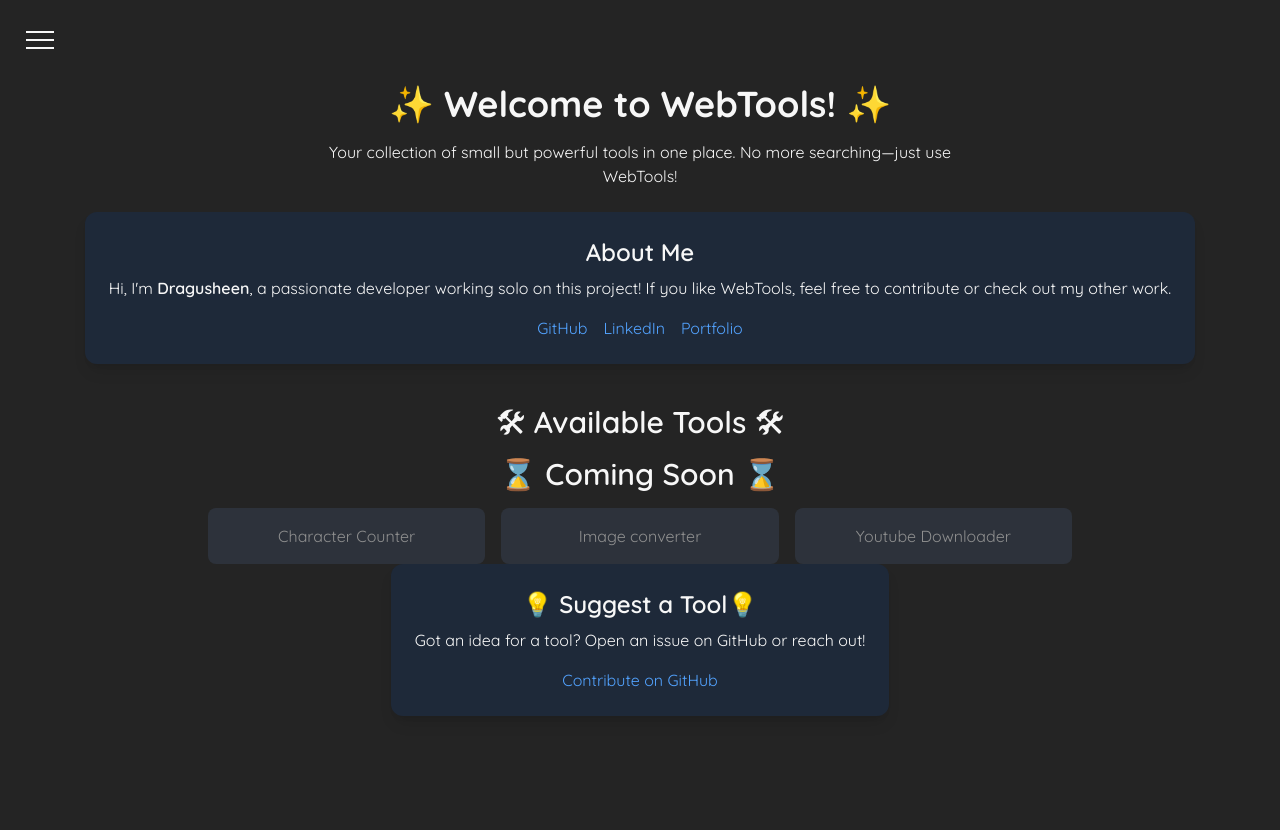
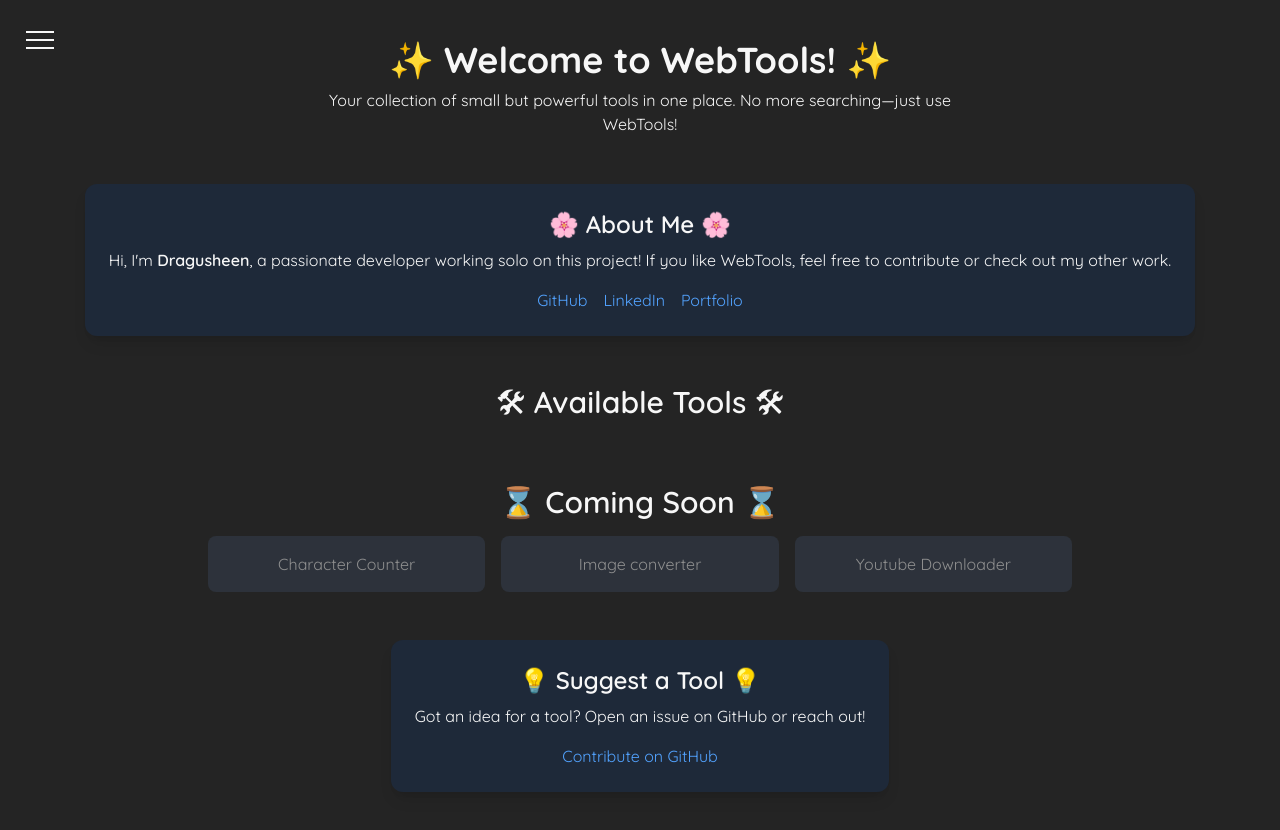
Before and after one commit to dragusheen/WebTools, a React (Vite) app: page /#/ in a window 1280 px wide. Before the commit the page ends 800 px from the top, so only its background shows below. Built offline with nearby package versions, Linux system fonts and the light colour scheme.

Commit message:
[~] fix style

```diff
--- a/src/pages/HomePage.tsx
+++ b/src/pages/HomePage.tsx
@@ -10,23 +10,25 @@
 import React from "react";
 import { Link } from "react-router-dom"; // Assuming you use React Router
 import { getToolsConfigs, getUpcomingToolsConfigs } from "../router/routesConfig";
-import Grid from "../components/grid/Grid";
+import Grid from "../components/Grid/Grid";
+import Hint from "../components/Hint/Hint";
 
 const HomePage: React.FC = () => {
     const tools = getToolsConfigs();
     const upcomingTools = getUpcomingToolsConfigs();
 
     return (
-        <div className="w-full min-h-screen flex flex-col items-center justify-center py-10 px-6 text-center">
-            <h1 className="text-4xl font-bold color-light mb-4">
-                ✨ Welcome to WebTools! ✨
-            </h1>
-            <p className="color-light max-w-2xl mb-6">
-                Your collection of small but powerful tools in one place. No more searching—just use WebTools!
-            </p>
+        <div className="w-full min-h-screen flex flex-col gap-12 items-center justify-center py-10 px-6 text-center">
+            <div className="flex flex-col gap-2">
+                <h1 className="text-4xl font-bold color-light">
+                    ✨ Welcome to WebTools! ✨
+                </h1>
+                <p className="color-light max-w-2xl">
+                    Your collection of small but powerful tools in one place. No more searching—just use WebTools!
+                </p>
+            </div>
 
-            <div className="bg-gray-800 p-6 rounded-xl shadow-lg mb-10">
-                <h2 className="text-2xl font-semibold color-light mb-2">About Me</h2>
+            <Hint title="🌸 About Me 🌸">
                 <p className="color-light mb-4">
                     Hi, I'm <span className="font-semibold color-light">Dragusheen</span>, a passionate developer working solo on this project!
                     If you like WebTools, feel free to contribute or check out my other work.
@@ -36,7 +38,7 @@ const HomePage: React.FC = () => {
                     <a href="https://www.linkedin.com/in/nathan-tirolf/" className="text-blue-400 hover:underline" target="_blank">LinkedIn</a>
                     <a href="https://dragusheen.com/" className="text-blue-400 hover:underline" target="_blank">Portfolio</a>
                 </div>
-            </div>
+            </Hint>
 
             <Grid title="🛠 Available Tools 🛠">
                 {tools.map((tool, index) => (
@@ -54,16 +56,14 @@ const HomePage: React.FC = () => {
                 ))}
             </Grid>
 
-            <div className="bg-gray-800 p-6 rounded-xl shadow-lg">
-                <h2 className="text-2xl font-semibold color-light mb-2">💡 Suggest a Tool💡</h2>
+            <Hint title="💡 Suggest a Tool 💡">
                 <p className="color-light mb-4">
                     Got an idea for a tool? Open an issue on GitHub or reach out!
                 </p>
                 <a href="https://github.com/dragusheen/WebTools" className="text-blue-400 hover:underline cursor-pointer" target="_blank">
                     Contribute on GitHub
                 </a>
-            </div>
-
+            </Hint>
         </div>
     );
 };
--- a/src/pages/PageNotFound.tsx
+++ b/src/pages/PageNotFound.tsx
@@ -14,7 +14,7 @@ import { Link } from "react-router-dom";
 /* ----- COMPONENT ----- */
 const PageNotFound: React.FC = () => {
     return (
-        <div className="w-full h-screen flex flex-col gap-2 justify-center items-center text-center">
+        <div className="w-full min-h-screen flex flex-col gap-2 justify-center items-center text-center">
             <h1 className="text-9xl font-bold text-color-light">404</h1>
             <p className="text-2xl text-color-light mb-4">Oops! Looks like you're lost in the internet space...</p>
             <p className="text-xl text-color-light">Don't worry, though! Click below to return to safety:</p>
```
